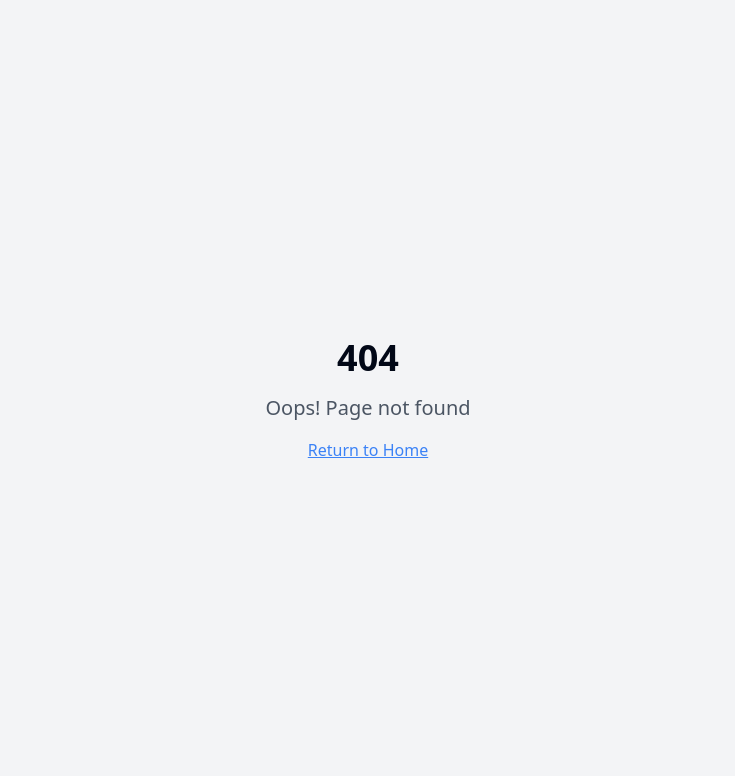
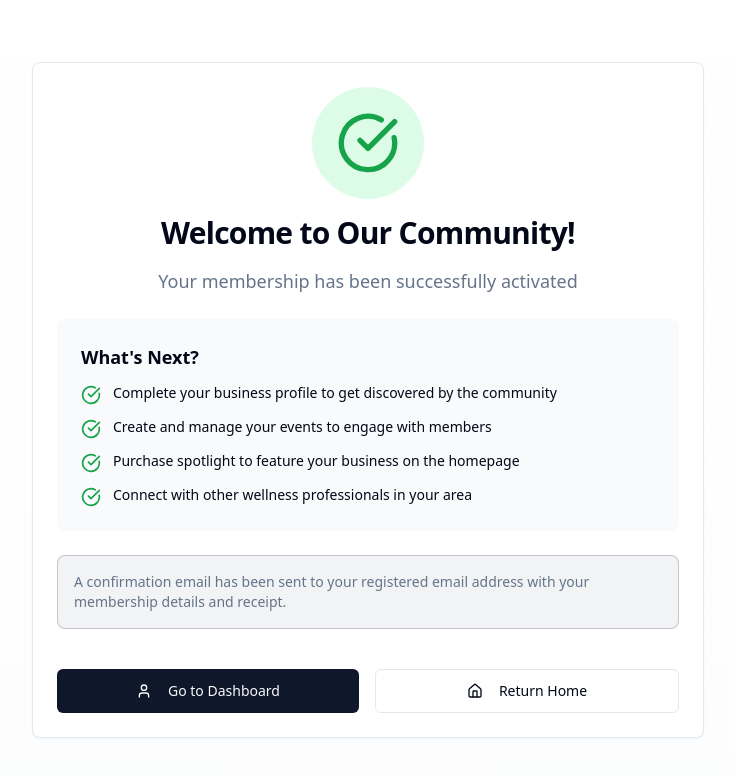
Before and after one commit to webzent-dev/soul-support-market, a React (Vite) app: page /thank-you in a window 1280 px wide. Before the commit this address had no page. Shown: the top 776 px of the page, without its empty margins (272-1007 px from the left). Built offline with nearby package versions, Linux system fonts and the light colour scheme.

Commit message:
Create Thank You Page

```diff
--- a/src/App.tsx
+++ b/src/App.tsx
@@ -18,6 +18,7 @@ import SecuritySettings from "./pages/SecuritySettings";
 import SubscriptionManagement from "./pages/SubscriptionManagement";
 import EventsManagement from "./pages/EventsManagement";
 import CreateEvent from "./pages/CreateEvent";
+import ThankYou from "./pages/ThankYou";
 import NotFound from "./pages/NotFound";
 
 const queryClient = new QueryClient();
@@ -44,6 +45,7 @@ const App = () => (
           <Route path="/dashboard/subscription" element={<SubscriptionManagement />} />
           <Route path="/dashboard/events" element={<EventsManagement />} />
           <Route path="/dashboard/events/new" element={<CreateEvent />} />
+          <Route path="/thank-you" element={<ThankYou />} />
           {/* ADD ALL CUSTOM ROUTES ABOVE THE CATCH-ALL "*" ROUTE */}
           <Route path="*" element={<NotFound />} />
         </Routes>
--- /dev/null
+++ b/src/pages/ThankYou.tsx
@@ -0,0 +1,78 @@
+import { CheckCircle, Home, User } from "lucide-react";
+import { Link } from "react-router-dom";
+import { Button } from "@/components/ui/button";
+import { Card, CardContent, CardDescription, CardHeader, CardTitle } from "@/components/ui/card";
+
+const ThankYou = () => {
+  return (
+    <div className="min-h-screen bg-gradient-to-b from-background to-secondary/20 flex items-center justify-center p-4">
+      <Card className="max-w-2xl w-full">
+        <CardHeader className="text-center space-y-4">
+          <div className="flex justify-center">
+            <div className="rounded-full bg-green-100 dark:bg-green-900/20 p-6">
+              <CheckCircle className="w-16 h-16 text-green-600 dark:text-green-400" />
+            </div>
+          </div>
+          <CardTitle className="text-3xl">Welcome to Our Community!</CardTitle>
+          <CardDescription className="text-lg">
+            Your membership has been successfully activated
+          </CardDescription>
+        </CardHeader>
+        <CardContent className="space-y-6">
+          <div className="bg-secondary/50 rounded-lg p-6 space-y-3">
+            <h3 className="font-semibold text-lg">What's Next?</h3>
+            <ul className="space-y-3">
+              <li className="flex items-start gap-3">
+                <CheckCircle className="w-5 h-5 text-green-600 dark:text-green-400 mt-0.5 flex-shrink-0" />
+                <span className="text-sm">
+                  Complete your business profile to get discovered by the community
+                </span>
+              </li>
+              <li className="flex items-start gap-3">
+                <CheckCircle className="w-5 h-5 text-green-600 dark:text-green-400 mt-0.5 flex-shrink-0" />
+                <span className="text-sm">
+                  Create and manage your events to engage with members
+                </span>
+              </li>
+              <li className="flex items-start gap-3">
+                <CheckCircle className="w-5 h-5 text-green-600 dark:text-green-400 mt-0.5 flex-shrink-0" />
+                <span className="text-sm">
+                  Purchase spotlight to feature your business on the homepage
+                </span>
+              </li>
+              <li className="flex items-start gap-3">
+                <CheckCircle className="w-5 h-5 text-green-600 dark:text-green-400 mt-0.5 flex-shrink-0" />
+                <span className="text-sm">
+                  Connect with other wellness professionals in your area
+                </span>
+              </li>
+            </ul>
+          </div>
+
+          <div className="bg-primary/5 border border-primary/20 rounded-lg p-4">
+            <p className="text-sm text-muted-foreground">
+              A confirmation email has been sent to your registered email address with your membership details and receipt.
+            </p>
+          </div>
+
+          <div className="flex flex-col sm:flex-row gap-4 pt-4">
+            <Button asChild className="flex-1" size="lg">
+              <Link to="/dashboard">
+                <User className="mr-2 h-5 w-5" />
+                Go to Dashboard
+              </Link>
+            </Button>
+            <Button asChild variant="outline" className="flex-1" size="lg">
+              <Link to="/">
+                <Home className="mr-2 h-5 w-5" />
+                Return Home
+              </Link>
+            </Button>
+          </div>
+        </CardContent>
+      </Card>
+    </div>
+  );
+};
+
+export default ThankYou;
```
